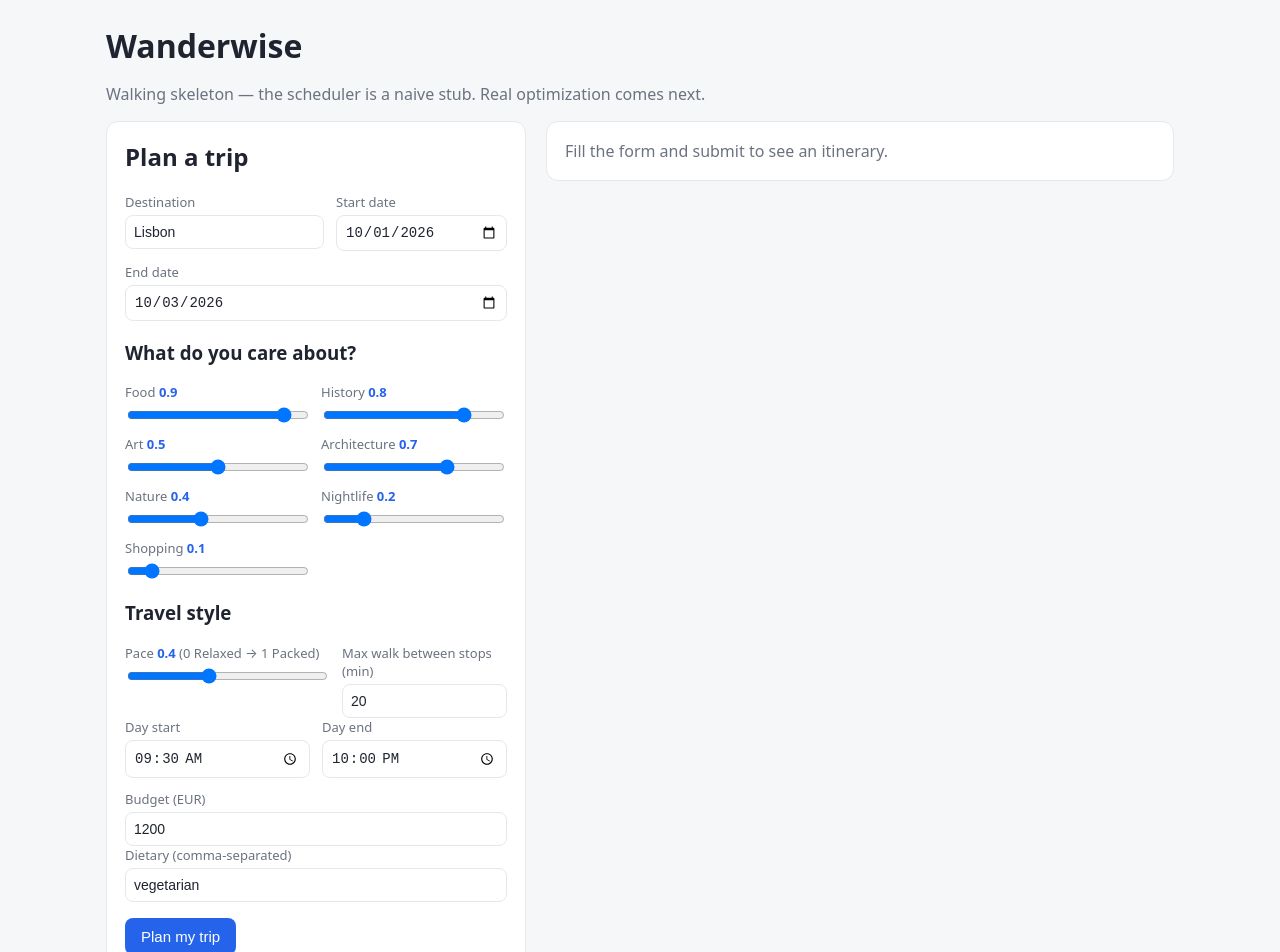
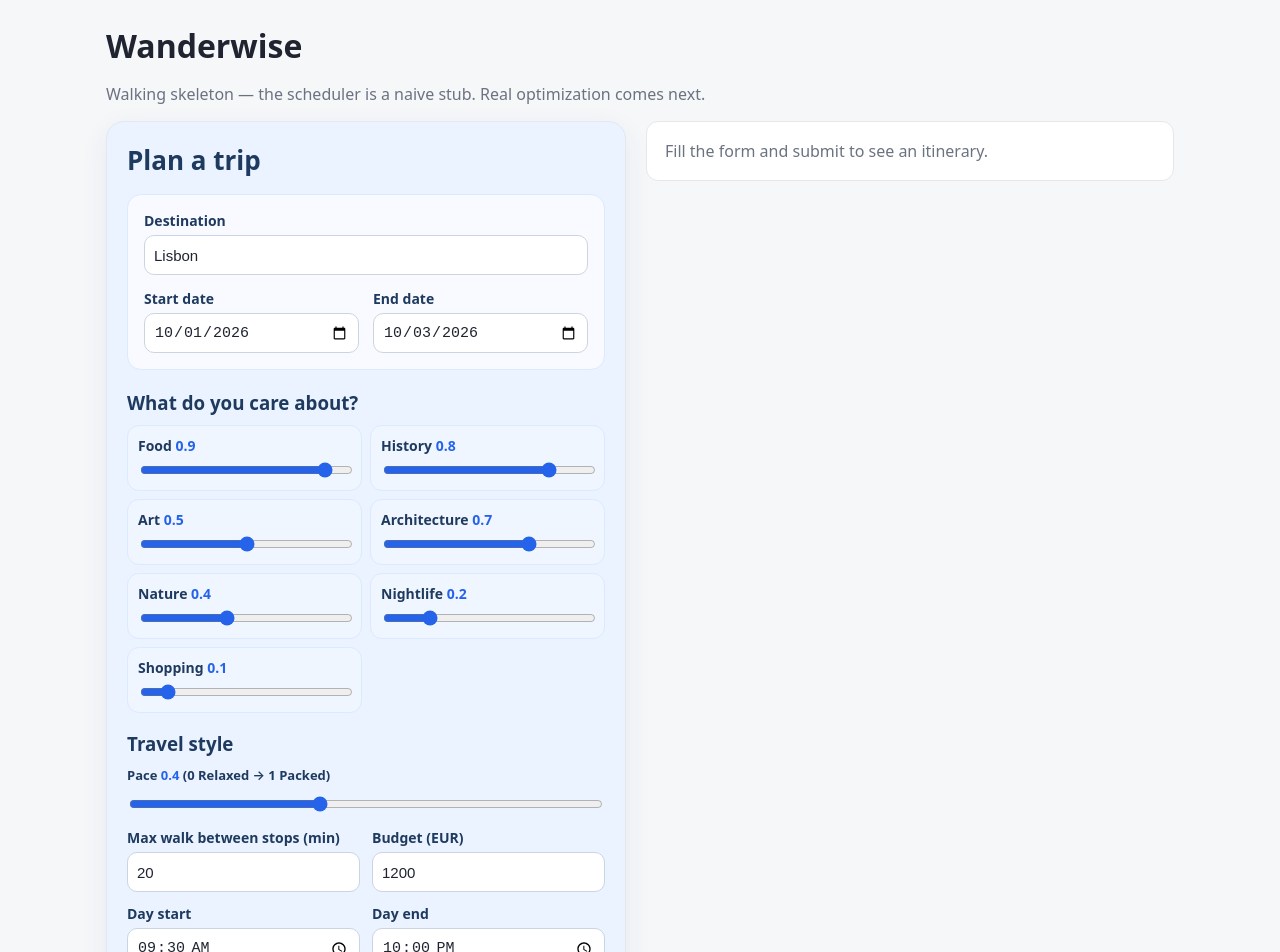
Before and after one commit to htmw/F2026-Team4, a React (Vite) app in the folder web/: page / in a window 1280 px wide. Shown: the top 952 px of the page. Built offline with nearby package versions, Linux system fonts and the light colour scheme; no server answers.

Commit message:
Improve Wanderwise frontend layout and styling

```diff
--- a/web/src/PreferenceForm.tsx
+++ b/web/src/PreferenceForm.tsx
@@ -89,7 +89,7 @@ if (hasError) {
     <form className="card" onSubmit={handleSubmit}>
       <h2>Plan a trip</h2>
 
-      <div className="row">
+      <div className="row trip-dates">
        <label className="field">
   Destination
   <input
@@ -168,8 +168,10 @@ if (hasError) {
       </div>
 
 <h3>Travel style</h3>
+
+{/* Travel Pace */}
 <div className="row">
-        <label className="slider">
+  <label className="slider" style={{ width: "100%" }}>
     <span className="slider-label">
       pace <em>{pace.toFixed(1)}</em> (0 relaxed → 1 packed)
     </span>
@@ -182,6 +184,10 @@ if (hasError) {
       onChange={(e) => setPace(Number(e.target.value))}
     />
   </label>
+</div>
+
+{/* Walking, Budget, and Daily Hours */}
+<div className="travel-style-grid">
   <label className="field">
     Max walk between stops (min)
     <input
@@ -192,17 +198,7 @@ if (hasError) {
       onChange={(e) => setMaxWalk(Number(e.target.value))}
     />
   </label>
-      </div>
 
-      <div className="row">
-        <label className="field">
-          Day start
-          <input type="time" value={dayStart} onChange={(e) => setDayStart(e.target.value)} />
-        </label>
-        <label className="field">
-          Day end
-          <input type="time" value={dayEnd} onChange={(e) => setDayEnd(e.target.value)} />
-        </label>
   <label className="field">
     Budget ({currency})
     <input
@@ -212,8 +208,25 @@ if (hasError) {
       onChange={(e) => setBudget(Number(e.target.value))}
     />
   </label>
+
+  <label className="field">
+    Day start
+    <input
+      type="time"
+      value={dayStart}
+      onChange={(e) => setDayStart(e.target.value)}
+    />
+  </label>
+
+  <label className="field">
+    Day end
+    <input
+      type="time"
+      value={dayEnd}
+      onChange={(e) => setDayEnd(e.target.value)}
+    />
+  </label>
 </div>
-
       <label className="field">
         Dietary (comma-separated)
         <input value={dietary} onChange={(e) => setDietary(e.target.value)} />
--- a/web/src/styles.css
+++ b/web/src/styles.css
@@ -219,3 +219,463 @@ button[type="submit"]:disabled {
   background: #fef2f2;
   color: #b91c1c;
 }
+
+/* Wanderwise Sprint 1 - Frontend UI Improvements */
+
+/* Modern form card */
+form.card {
+  border-radius: 18px;
+  padding: 28px;
+  border: 1px solid #e2e8f0;
+  box-shadow: 0 8px 28px rgba(31, 58, 95, 0.07);
+}
+
+/* Form heading */
+form.card h2 {
+  color: #1f3a5f;
+  font-size: 26px;
+  margin-bottom: 24px;
+}
+
+form.card h3 {
+  color: #1f3a5f;
+  margin-top: 28px;
+  margin-bottom: 16px;
+}
+
+/* Input labels */
+form.card .field {
+  font-size: 14px;
+  font-weight: 500;
+  gap: 8px;
+}
+
+/* Better input boxes */
+form.card .field input {
+  padding: 13px 14px;
+  border-radius: 10px;
+  border: 1px solid #cbd5e1;
+  background: #ffffff;
+  font-size: 15px;
+  width: 100%;
+  transition: border-color 0.2s, box-shadow 0.2s;
+}
+
+/* Highlight selected input */
+form.card .field input:focus {
+  outline: none;
+  border-color: #2563eb;
+  box-shadow: 0 0 0 3px rgba(37, 99, 235, 0.12);
+}
+
+/* Highlight invalid inputs */
+form.card .field input[aria-invalid="true"] {
+  border-color: #dc2626;
+  background: #fffafa;
+}
+
+/* Interest sliders */
+form.card .interests {
+  gap: 18px;
+}
+
+form.card .slider {
+  gap: 10px;
+}
+
+form.card input[type="range"] {
+  accent-color: #2563eb;
+  cursor: pointer;
+}
+
+/* Plan My Trip button */
+form.card button[type="submit"] {
+  background: #2563eb;
+  padding: 14px 28px;
+  border-radius: 12px;
+  font-size: 16px;
+  font-weight: 600;
+  box-shadow: 0 4px 12px rgba(37, 99, 235, 0.18);
+  transition: background 0.2s, transform 0.2s;
+}
+
+form.card button[type="submit"]:hover:not(:disabled) {
+  background: #1d4ed8;
+  transform: translateY(-2px);
+}
+
+/* Mobile responsiveness */
+@media (max-width: 600px) {
+  form.card {
+    padding: 18px;
+  }
+
+  form.card .row {
+    flex-direction: column;
+  }
+
+  form.card button[type="submit"] {
+    width: 100%;
+  }
+}
+form.card {
+  background-color: #eaf3ff;
+}
+
+/* Wanderwise - Interest Cards */
+
+form.card .interests {
+  display: grid;
+  grid-template-columns: repeat(2, minmax(0, 1fr));
+  gap: 12px;
+}
+
+form.card .interests .slider {
+  background: #f0f6ff;
+  border: 1px solid #dbeafe;
+  border-radius: 12px;
+  padding: 16px;
+  transition: background 0.2s, border-color 0.2s;
+}
+
+form.card .interests .slider:hover {
+  background: #e6f0ff;
+  border-color: #93c5fd;
+}
+
+form.card .interests .slider-label {
+  color: #1f3a5f;
+  font-weight: 600;
+  font-size: 14px;
+}
+
+form.card .interests .slider-label em {
+  color: #2563eb;
+  font-weight: 700;
+}
+
+form.card .interests input[type="range"] {
+  width: 100%;
+  accent-color: #2563eb;
+}
+
+@media (max-width: 500px) {
+  form.card .interests {
+    grid-template-columns: 1fr;
+  }
+}
+
+/* Wanderwise - Interest Cards */
+
+form.card .interests {
+  display: grid;
+  grid-template-columns: repeat(2, minmax(0, 1fr));
+  gap: 12px;
+}
+
+form.card .interests .slider {
+  background: #f0f6ff;
+  border: 1px solid #dbeafe;
+  border-radius: 12px;
+  padding: 16px;
+  transition: background 0.2s, border-color 0.2s;
+}
+
+form.card .interests .slider:hover {
+  background: #e6f0ff;
+  border-color: #93c5fd;
+}
+
+form.card .interests .slider-label {
+  color: #1f3a5f;
+  font-weight: 600;
+  font-size: 14px;
+}
+
+form.card .interests .slider-label em {
+  color: #2563eb;
+  font-weight: 700;
+}
+
+form.card .interests input[type="range"] {
+  width: 100%;
+  accent-color: #2563eb;
+}
+
+@media (max-width: 500px) {
+  form.card .interests {
+    grid-template-columns: 1fr;
+  }
+}
+
+/* Wanderwise - Destination and Date Fields */
+
+form.card .row:first-of-type {
+  background: #f8faff;
+  border: 1px solid #dbeafe;
+  border-radius: 14px;
+  padding: 16px;
+  margin-bottom: 20px;
+  gap: 14px;
+}
+
+form.card .field {
+  color: #1f3a5f;
+  font-weight: 600;
+}
+
+form.card .field input {
+  background: #ffffff;
+  border: 1px solid #cbd5e1;
+  border-radius: 10px;
+  padding: 12px;
+}
+
+form.card .field input:hover {
+  border-color: #93c5fd;
+}
+
+form.card .field input:focus {
+  outline: none;
+  border-color: #2563eb;
+  box-shadow: 0 0 0 3px rgba(37, 99, 235, 0.12);
+}
+
+form.card .field input[aria-invalid="true"] {
+  border-color: #dc2626;
+}
+
+@media (max-width: 600px) {
+  form.card .row:first-of-type {
+    flex-direction: column;
+  }
+}
+
+/* Wanderwise - Travel Style Improvements */
+
+form.card h3 {
+  margin-top: 28px;
+  margin-bottom: 16px;
+}
+
+form.card .row {
+  row-gap: 16px;
+}
+
+form.card .row:not(:first-of-type) {
+  margin-bottom: 14px;
+}
+
+form.card input[type="time"],
+form.card input[type="number"] {
+  background: #ffffff;
+  border: 1px solid #cbd5e1;
+  border-radius: 10px;
+  min-height: 46px;
+}
+
+form.card .row .slider-label {
+  color: #1f3a5f;
+  font-weight: 600;
+}
+
+form.card button[type="submit"] {
+  width: 100%;
+  min-height: 48px;
+  margin-top: 24px;
+}
+
+/* Wanderwise - Compact Form Layout */
+
+form.card {
+  padding: 20px;
+}
+
+form.card h2 {
+  margin-bottom: 16px;
+}
+
+form.card h3 {
+  margin-top: 18px;
+  margin-bottom: 10px;
+}
+
+form.card .interests {
+  gap: 8px;
+}
+
+form.card .interests .slider {
+  padding: 10px 12px;
+  gap: 6px;
+}
+
+form.card .row {
+  gap: 10px;
+}
+
+form.card .field {
+  gap: 5px;
+}
+
+form.card .field input {
+  padding: 9px 11px;
+  min-height: 40px;
+}
+
+form.card button[type="submit"] {
+  width: 100%;
+  margin-top: 14px;
+  padding: 12px 16px;
+}
+
+/* Keep compact design on larger screens */
+@media (min-width: 821px) {
+  .layout {
+    grid-template-columns: minmax(440px, 520px) minmax(0, 1fr);
+  }
+}
+
+
+
+/* Wanderwise - Compact Form Design */
+
+form.card .interests {
+  grid-template-columns: repeat(2, minmax(0, 1fr));
+  gap: 8px;
+}
+
+form.card .interests .slider {
+  padding: 10px;
+  gap: 5px;
+}
+
+form.card h3 {
+  margin-top: 16px;
+  margin-bottom: 10px;
+}
+
+form.card .row {
+  gap: 10px;
+}
+
+form.card .field input {
+  min-width: 0;
+  padding: 9px;
+}
+
+form.card button[type="submit"] {
+  width: 100%;
+  margin-top: 12px;
+}
+
+
+
+/* Separate Destination and Travel Dates */
+
+form.card .trip-dates {
+  display: grid;
+  grid-template-columns: repeat(2, minmax(0, 1fr));
+  gap: 12px;
+}
+
+form.card .trip-dates > .field:first-child {
+  grid-column: 1 / -1;
+}
+
+form.card .trip-dates > .field {
+  min-width: 0;
+}
+
+form.card .trip-dates > .field input {
+  width: 100%;
+  box-sizing: border-box;
+}
+
+@media (max-width: 420px) {
+  form.card .trip-dates {
+    grid-template-columns: 1fr;
+  }
+}
+
+/* Separate Destination and Travel Dates */
+
+form.card .trip-dates {
+  display: grid;
+  grid-template-columns: repeat(2, minmax(0, 1fr));
+  gap: 12px;
+}
+
+form.card .trip-dates > .field:first-child {
+  grid-column: 1 / -1;
+}
+
+form.card .trip-dates > .field {
+  min-width: 0;
+}
+
+form.card .trip-dates > .field input {
+  width: 100%;
+  box-sizing: border-box;
+}
+
+
+/* Wanderwise - Compact Travel Style */
+
+form.card .row {
+  gap: 10px;
+}
+
+form.card .field {
+  min-width: 0;
+}
+
+form.card .field input {
+  width: 100%;
+  box-sizing: border-box;
+}
+
+form.card h3 {
+  margin-top: 18px;
+  margin-bottom: 10px;
+}
+
+form.card button[type="submit"] {
+  width: 100%;
+  padding: 12px;
+  border-radius: 10px;
+}
+
+/* Visible Travel Style Design Test */
+
+form.card button[type="submit"] {
+  background-color: #0f766e;
+  color: white;
+  border-radius: 16px;
+  width: 100%;
+  padding: 16px;
+  font-weight: bold;
+}
+
+/* Wanderwise - Travel Style Grid */
+
+form.card .travel-style-grid {
+  display: grid;
+  grid-template-columns: repeat(2, minmax(0, 1fr));
+  gap: 12px;
+  margin-top: 12px;
+}
+
+form.card .travel-style-grid .field {
+  min-width: 0;
+}
+
+form.card .travel-style-grid input {
+  width: 100%;
+  box-sizing: border-box;
+}
+
+@media (max-width: 420px) {
+  form.card .travel-style-grid {
+    grid-template-columns: 1fr;
+  }
+}
```
Lines whose indentation alone changed are shown as unchanged.
